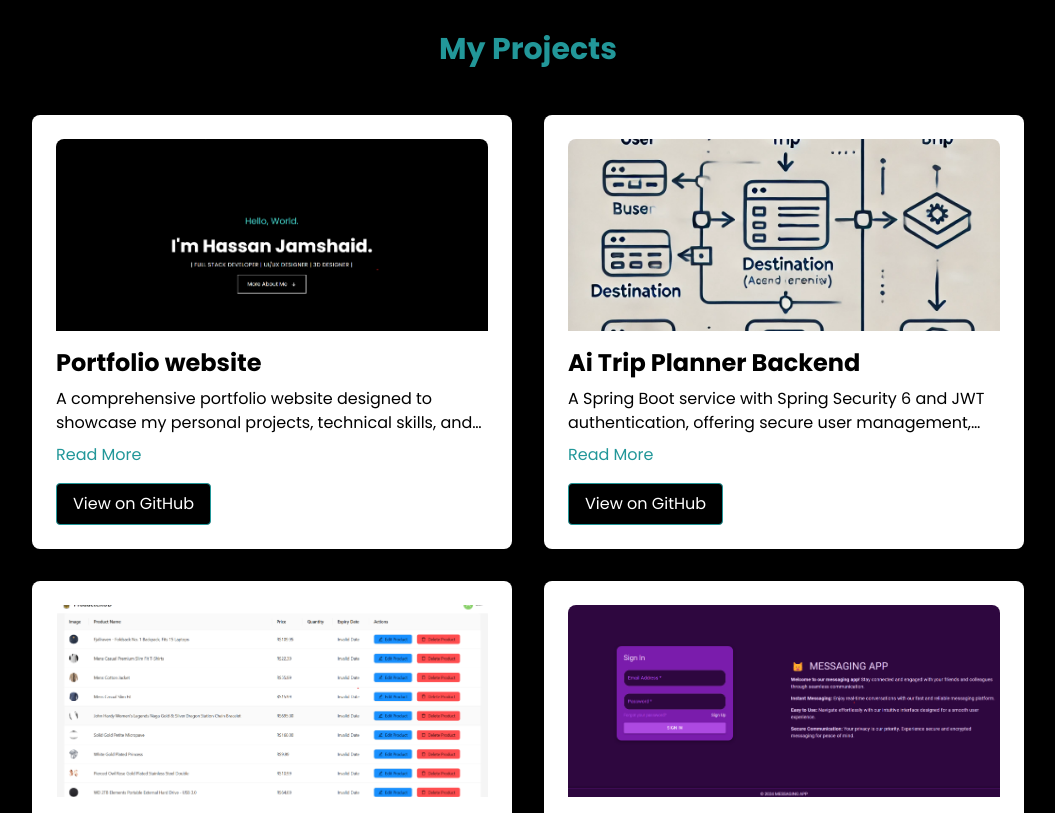
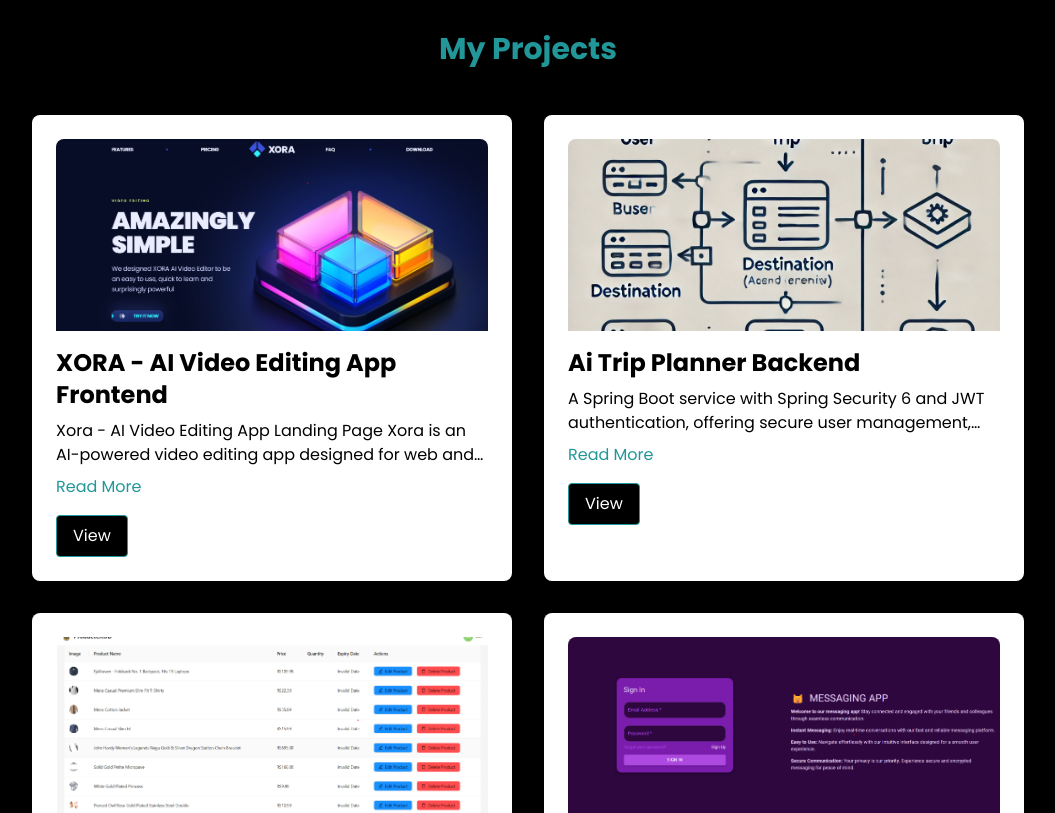
Before and after one commit to hassan-jamshaid10/Portfolio-Fullstack, a React (Vite) app: page / in a window 1280 px wide. Shown: the part 4020-4833 px from the top of the page, without its empty margins (112-1167 px from the left). Built offline with nearby package versions, Linux system fonts and the light colour scheme.

Commit message:
Added new project

```diff
--- a/src/Components/Projects/index.jsx
+++ b/src/Components/Projects/index.jsx
@@ -3,10 +3,10 @@
 
 const projects = [
   {
-    title: 'Portfolio website',
-    description: 'A comprehensive portfolio website designed to showcase my personal projects, technical skills, and professional experience. This site features an intuitive layout that highlights key projects I have worked on, providing visitors with insights into my development process and problem-solving abilities. Built with React and styled using Tailwind CSS, the website offers a responsive and visually appealing user experience. It serves not only as a showcase of my work but also as a platform for potential employers and clients to learn more about my expertise and approach to software development',
-    githubLink: 'https://github.com/hassan-jamshaid10/Portfolio-Fullstack.git',
-    image: '/portfolio.png'
+    title: 'XORA - AI Video Editing App Frontend',
+    description: 'Xora - AI Video Editing App Landing Page Xora is an AI-powered video editing app designed for web and mobile platforms. This landing page showcases its key features, pricing plans, and download options, all in a responsive and modern design built with React.js and Tailwind CSS.',
+    githubLink: 'https://saasproject.hassanjamshaid.me/',
+    image: '/xora.png'
   },
   {
     title: 'Ai Trip Planner Backend',
@@ -82,7 +82,7 @@
         rel="noopener noreferrer"
         className="mt-4 inline-block bg-black text-white py-2 px-4 rounded border border-[#229799] hover:bg-[#229799] transition"
       >
-        View on GitHub
+        View
       </a>
     </div>
   );
```
Also changed, not shown: public/xora.png (added), xora.png (added).
